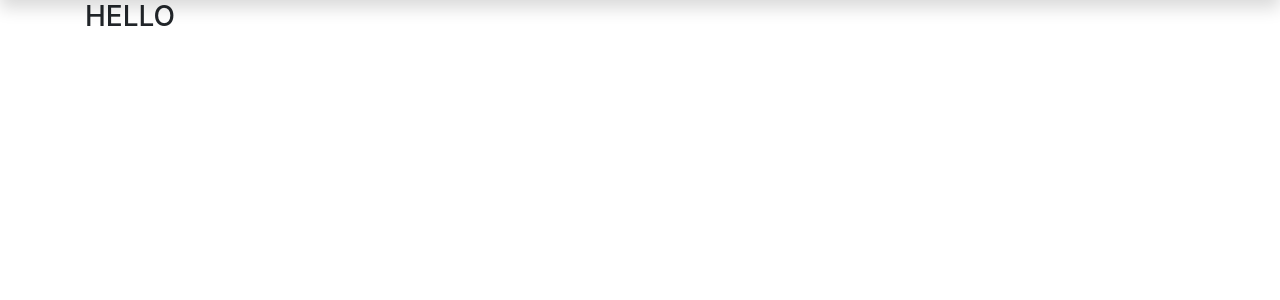
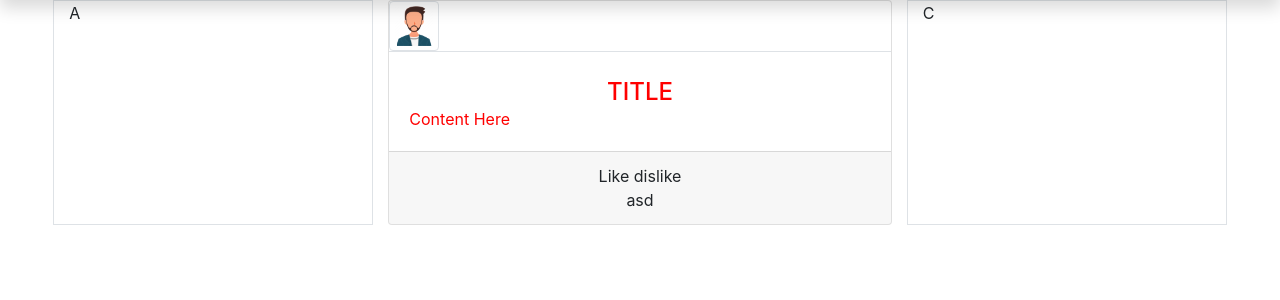
Before and after one commit to cephaske254/pitchApp, a Flask app: page / in a window 1280 px wide. Shown: the part 58-358 px from the top of the page. Run offline with Flask 2, Linux system fonts and the light colour scheme; some libraries are stand-ins or nearby versions.

Commit message:
created card for displaying the pitches

```diff
--- a/app/static/css/styles.css
+++ b/app/static/css/styles.css
@@ -14,3 +14,18 @@
 .log-reg-head{
     font-family: 'BerkshireSwash-Regular';
 }
+img.avatar{
+    width: 50px;
+}
+.pitch-card .card-body{
+    background-position: center;
+    background-size: cover;
+    color: red;
+}
+
+.pitch-card .card-footer{
+    display: flex;
+    flex-direction: column;
+    justify-content: center;
+    align-items: center;
+}
--- a/app/templates/index.html
+++ b/app/templates/index.html
@@ -1,6 +1,26 @@
 {% extends 'base.html' %}
 {% block content %}
-<div class="container">
-    <h3>HELLO</h3>
+<div class="container-fluid">
+    <div class="row justify-content-center">
+        <div class="col-md-3 border d-sm-none d-md-flex">A</div>
+        <div class="col-md-5 col-sm-8">
+            <div class="card bg-default pitch-card">
+                <div class="card-title border-bottom">
+                    <img src="{{url_for('static',filename='images/profiles/avatar.png')}}" class="avatar img-thumbnail">
+                </div>
+                <div class="card-body text-center">
+                    <div class="card-subtitle h4">TITLE</div>
+                    <div class="card-text text-left">
+                        Content Here
+                    </div>
+                </div>
+                <div class="card-footer">
+                    <div class="">Like dislike</div>
+                    <div class="">asd</div>
+                </div>
+            </div>
+        </div>
+        <div class="col-md-3 border d-sm-none d-md-flex">C</div>
+    </div>
 </div>
 {% endblock %}
```
Also changed, not shown: app/static/images/profiles/avatar.png (added).
